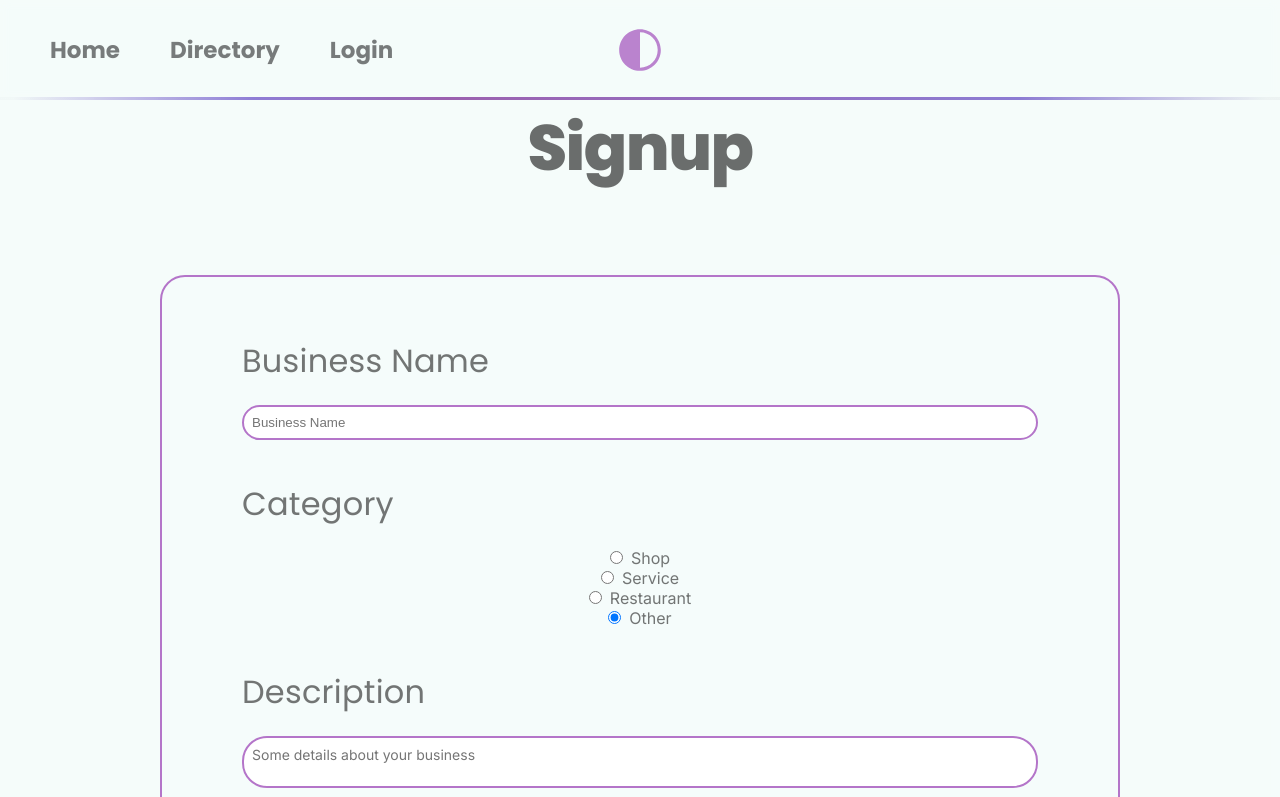
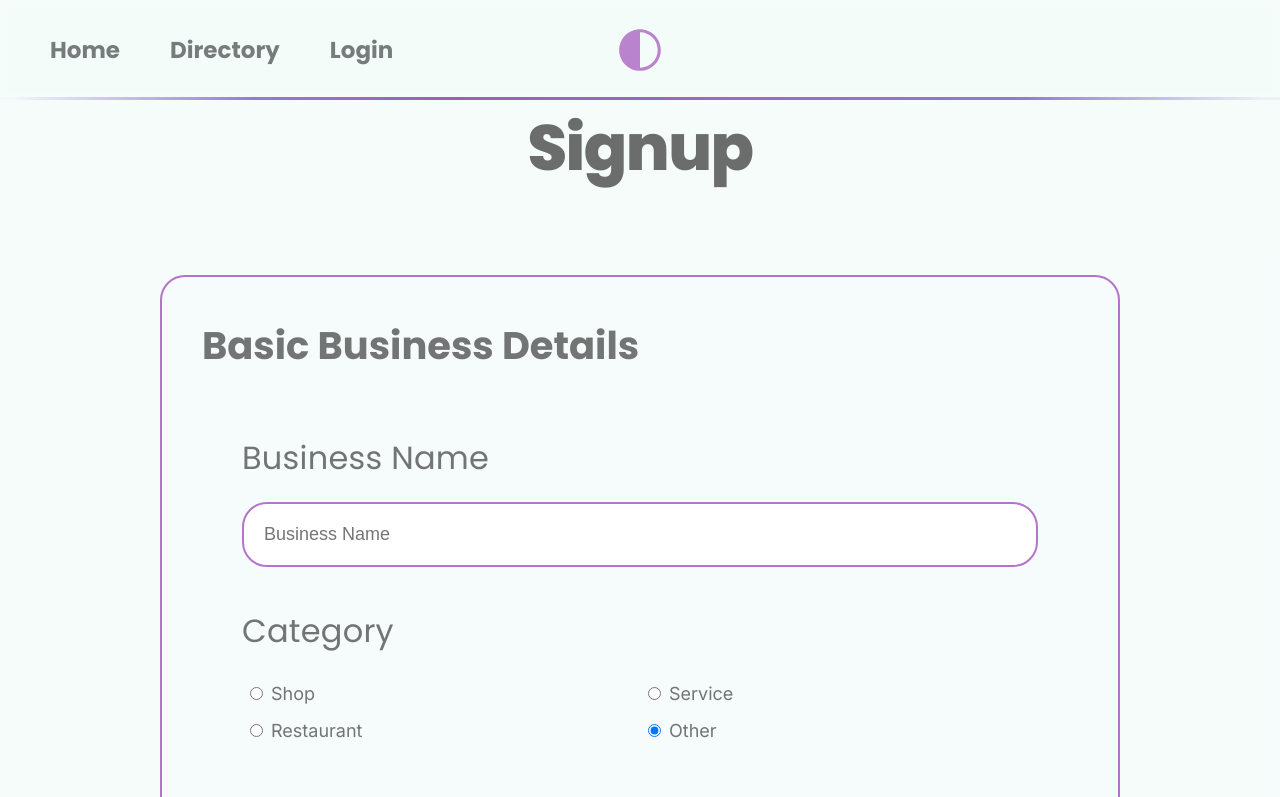
Before and after one commit to dawlishwarren/business_directory, a Next.js app: page /directory/business/new in a window 1280 px wide. Shown: the top 797 px of the page. Built offline with nearby package versions, Linux system fonts and the light colour scheme.

Commit message:
form styles finished

```diff
--- a/app/directory/business/new/components/BusinessForm/Accordion/AccordionField.tsx
+++ b/app/directory/business/new/components/BusinessForm/Accordion/AccordionField.tsx
@@ -13,7 +13,7 @@ const AccordionField = ({
 	section,
 }: FieldProps) => {
 	return (
-		<div>
+		<div className={styles.accordion_field}>
 			<label htmlFor={id}>
 				{label}
 				{required && (
--- a/app/directory/business/new/components/BusinessForm/Accordion/AccordionHeader.tsx
+++ b/app/directory/business/new/components/BusinessForm/Accordion/AccordionHeader.tsx
@@ -1,20 +1,22 @@
-import React from "react";
-import styles from "./accordionForm.module.css";
-import { HeaderProps } from "../FormTypes";
+import React from 'react';
+import styles from './accordionForm.module.css';
+import { HeaderProps } from '../FormTypes';
 
 const AccordionHeader = ({ id, ariaSection, title, onClick }: HeaderProps) => {
 	return (
 		<button
-			type="button"
-			aria-expanded="true"
+			type='button'
+			aria-expanded='true'
 			className={styles.accordion_trigger}
 			id={id}
 			aria-controls={ariaSection}
 			onClick={onClick}>
-			<span className={styles.accordion_title}>
-				<h4>{title}</h4>
-				<span className={styles.accordion_icon}></span>
-			</span>
+			<h4>
+				<span className={styles.accordion_title}>
+					{title}
+					<span className={styles.accordion_icon} />
+				</span>
+			</h4>
 		</button>
 	);
 };
--- a/app/directory/business/new/components/BusinessForm/MultiStepForm.tsx
+++ b/app/directory/business/new/components/BusinessForm/MultiStepForm.tsx
@@ -1,49 +1,49 @@
-"use client";
-import { ErrorMessage, Field } from "formik";
-import { FormValues, Category } from "./FormTypes";
-import * as Yup from "yup";
+'use client';
+import { ErrorMessage, Field } from 'formik';
+import { FormValues, Category } from './FormTypes';
+import * as Yup from 'yup';
 
-import { Step } from "./Stepper/Step";
-import { StepWrapper } from "./Stepper/StepWrapper";
-import { ContactStep } from "./Stepper/ContactStep";
-import { AddressStep } from "./Stepper/AddressStep";
+import { Step } from './Stepper/Step';
+import { StepWrapper } from './Stepper/StepWrapper';
+import { ContactStep } from './Stepper/ContactStep';
+import { AddressStep } from './Stepper/AddressStep';
 
-import styles from "./businessForm.module.css";
+import styles from './businessForm.module.css';
 
 export const categoryOptions: Category[] = [
-	{ id: "shop", value: "Shop" },
-	{ id: "service", value: "Service" },
-	{ id: "restaurant", value: "Restaurant" },
-	{ id: "other", value: "Other" },
+	{ id: 'shop', value: 'Shop' },
+	{ id: 'service', value: 'Service' },
+	{ id: 'restaurant', value: 'Restaurant' },
+	{ id: 'other', value: 'Other' },
 ];
 export const MultiStepForm = () => {
 	const initialValues: FormValues = {
-		name: "",
-		description: "",
-		category: "Other",
+		name: '',
+		description: '',
+		category: 'Other',
 		addresses: [
 			{
-				line_1: "",
-				line_2: "",
-				line_3: "",
-				line_4: "",
-				town: "",
-				postcode: "",
+				line_1: '',
+				line_2: '',
+				line_3: '',
+				line_4: '',
+				town: '',
+				postcode: '',
 			},
 			{
-				line_1: "",
-				line_2: "",
-				line_3: "",
-				line_4: "",
-				town: "",
-				postcode: "",
+				line_1: '',
+				line_2: '',
+				line_3: '',
+				line_4: '',
+				town: '',
+				postcode: '',
 			},
 		],
 		contacts: [
 			{
-				phone: "",
-				email: "",
-				website: "",
+				phone: '',
+				email: '',
+				website: '',
 			},
 		],
 	};
@@ -52,46 +52,47 @@ export const MultiStepForm = () => {
 			<h1 className={styles.form_title}>Signup</h1>
 			<StepWrapper
 				initialValues={initialValues}
-				onSubmit={() => console.log("Step")}>
+				onSubmit={() => console.log('Step')}>
 				<Step
-					onSubmit={() => console.log("Step1 onsubmit")}
+					onSubmit={() => console.log('Step1 onsubmit')}
 					validationSchema={Yup.object({
-						name: Yup.string().required("Input Required!"),
-						description: Yup.string().required("Description Required!"),
+						name: Yup.string().required('Input Required!'),
+						description: Yup.string().required('Description Required!'),
 						category: Yup.mixed()
-							.required("Please select a category")
+							.required('Please select a category')
 							.oneOf(
-								["Shop", "Service", "Restaurant", "Other"],
-								"Category required!"
+								['Shop', 'Service', 'Restaurant', 'Other'],
+								'Category required!'
 							),
 					})}>
+					<h3 className={styles.step_title}>Basic Business Details</h3>
 					<div className={styles.field_container}>
-						<label htmlFor="name">
+						<label htmlFor='name'>
 							<h4>Business Name</h4>
 						</label>
 						<Field
 							className={styles.field}
-							component="input"
-							id="name"
-							name="name"
-							placeholder="Business Name"
-							type="text"
+							component='input'
+							id='name'
+							name='name'
+							placeholder='Business Name'
+							type='text'
 						/>
-						<ErrorMessage className="error" component="div" name="name" />
+						<ErrorMessage className='error' component='div' name='name' />
 					</div>
 					<div className={styles.field_container}>
-						<label htmlFor="category">
+						<label htmlFor='category'>
 							<h4>Category</h4>
 						</label>
 						<div className={styles.options_container}>
 							{categoryOptions.map((option) => (
 								<div key={option.id}>
 									<Field
-										role="radio"
-										type="radio"
+										role='radio'
+										type='radio'
 										id={option.id}
 										value={option.value}
-										name="category"
+										name='category'
 										className={styles.option}
 									/>
 									<label htmlFor={option.id} className={styles.option_label}>
@@ -101,24 +102,24 @@ export const MultiStepForm = () => {
 							))}
 						</div>
 
-						<ErrorMessage className="error" component="div" name="category" />
+						<ErrorMessage className='error' component='div' name='category' />
 					</div>
 					<div className={styles.field_container}>
-						<label htmlFor="description">
+						<label htmlFor='description'>
 							<h4>Description</h4>
 						</label>
 						<Field
 							className={`${styles.field} ${styles.textarea}`}
-							component="textarea"
-							id="description"
-							name="description"
-							placeholder="Some details about your business"
-							type="text"
+							component='textarea'
+							id='description'
+							name='description'
+							placeholder='Some details about your business'
+							type='text'
 						/>
 						<ErrorMessage
-							className="error"
-							component="div"
-							name="description"
+							className='error'
+							component='div'
+							name='description'
 						/>
 					</div>
 				</Step>
@@ -126,26 +127,30 @@ export const MultiStepForm = () => {
 				{/* Step 2: Address Details */}
 
 				<Step
-					onSubmit={() => console.log("Step 3 onSubmit")}
+					onSubmit={() => console.log('Step 3 onSubmit')}
 					validationSchema={Yup.object({
-						website: Yup.string().required("Required"),
+						website: Yup.string().required('Required'),
 						email: Yup.string()
-							.email("Invalid email address")
-							.required("Required"),
-						phone: Yup.string().required("Required"),
+							.email('Invalid email address')
+							.required('Required'),
+						phone: Yup.string().required('Required'),
 					})}>
+					<h3 className={styles.step_title}>Business Address Information</h3>
+
 					<AddressStep />
 				</Step>
 				<Step
-					onSubmit={() => console.log("Step2 onSubmit")}
+					onSubmit={() => console.log('Step2 onSubmit')}
 					validationSchema={Yup.object({
-						line_1: Yup.string().required("Required"),
+						line_1: Yup.string().required('Required'),
 						line_2: Yup.string().notRequired(),
 						line_3: Yup.string().notRequired(),
 						line_4: Yup.string().notRequired(),
 						town: Yup.string().required(),
 						postcode: Yup.string().required(),
 					})}>
+					<h3 className={styles.step_title}>Contact Information</h3>
+
 					<ContactStep />
 				</Step>
 			</StepWrapper>
--- a/app/directory/business/new/components/BusinessForm/businessForm.module.css
+++ b/app/directory/business/new/components/BusinessForm/businessForm.module.css
@@ -1,5 +1,9 @@
-.form_title {
+.form_title,
+.step_title {
 	text-align: center;
+}
+.step_title {
+	margin-bottom: 2.5rem;
 }
 .form {
 	background-color: var(--surface);
@@ -12,17 +16,19 @@
 	border: 2px solid var(--primary);
 	padding: 2.5rem;
 	margin-block: 5rem;
-	width: 100%;
+	margin-inline: 0.75rem;
+	max-width: 100%;
 	aspect-ratio: 1.618/1;
 }
 .form .field_container {
 	width: 100%;
-	padding: 1.25rem 2.5rem;
+	padding-block: 1rem;
 }
 .form .field_container .field {
 	width: 100%;
 	margin-top: 1.25rem;
-	padding: 0.5rem;
+	font-size: 18px;
+	padding: 1.25rem;
 	border-radius: var(--border-radius);
 	border: 2px solid var(--primary);
 }
@@ -30,23 +36,35 @@
 	resize: none;
 	font-family: inherit;
 	padding: 3rem;
+	height: 300px;
+	aspect-ratio: 1 / 0.618;
 	box-sizing: border-box;
+	display: block;
+	/* margin: auto; */
+	text-align: initial;
 }
 .textarea:focus-within {
 	outline: 2px solid var(--secondary);
 }
 .textarea::placeholder {
-	font-size: 14px;
+	margin: auto;
+	/* padding-block: 0.5rem; */
 }
 .options_container {
 	display: flex;
 	flex-direction: column;
-	justify-content: space-evenly;
-	align-items: center;
+	align-items: flex-start;
 	margin-top: 1.25rem;
+	flex-wrap: wrap;
+}
+.options_container > div {
+	flex: 50%;
+	width: 100%;
+	padding: 0.5rem;
 }
 .options_container .option_label {
 	padding-left: 0.5rem;
+	font-size: 18px;
 }
 .form > .step_nav_container {
 	width: 100%;
@@ -62,3 +80,17 @@
 .form > .step_nav_container > .step_nav_buttons > .step_nav_button {
 	margin-inline: 1.25rem;
 }
+
+@media screen and (min-width: 960px) {
+	.form {
+		margin-inline: 0;
+	}
+	.form .field_container {
+		padding: 1.25rem 2.5rem;
+	}
+	.options_container {
+		flex-direction: row;
+		justify-content: space-evenly;
+		align-items: center;
+	}
+}
```
Also changed, not shown: app/directory/business/new/components/BusinessForm/Accordion/accordionForm.module.css (+86 -30 lines), app/directory/business/new/components/BusinessForm/Stepper/AddressStep.tsx (+44 -41 lines), app/directory/business/new/components/BusinessForm/Stepper/ContactStep.tsx (+42 -29 lines).
